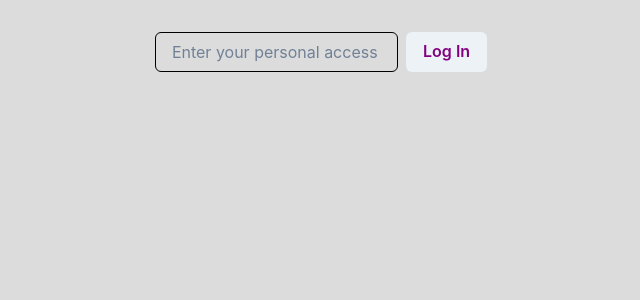
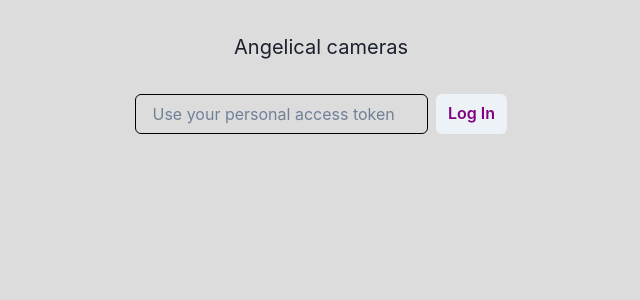
Before and after one commit to BARmonse/Angelic-Photo-Cameras, a React (Vite) app in the folder frontend/: page /login in a window 1280 px wide. Shown: the top 300 px of the page, without its empty margins (319-959 px from the left). Built offline with nearby package versions, Linux system fonts and the light colour scheme.

Commit message:
Last fixes

```diff
--- a/frontend/src/components/Login.tsx
+++ b/frontend/src/components/Login.tsx
@@ -1,4 +1,4 @@
-import { Box, Button, Input } from '@chakra-ui/react'
+import { Box, Button, Input, Text } from '@chakra-ui/react'
 import { useState } from 'react'
 import AuthenticationService from '../services/AuthenticationService'
 import { useNavigate } from 'react-router-dom'
@@ -22,11 +22,26 @@ export const Login = () => {
   }
 
   return (
-    <Box sx={{ height: '100dvh' }}>
-      <Box sx={{ display: 'flex', justifyContent: 'center', gap: '.5rem' }}>
+    <Box
+      sx={{
+        height: '100dvh',
+        display: 'flex',
+        gap: '2rem',
+        alignItems: 'center',
+        flexDirection: 'column',
+      }}
+    >
+      <Text sx={{ fontSize: '20px' }}>Angelical cameras</Text>
+      <Box
+        sx={{
+          display: 'flex',
+          justifyContent: 'center',
+          gap: '.5rem',
+        }}
+      >
         <Input
-          placeholder="Enter your personal access token"
-          sx={{ width: '20%', border: '1px solid black' }}
+          placeholder="Use your personal access token"
+          sx={{ width: '100%', border: '1px solid black' }}
           value={personalAccessToken}
           onChange={(e) => setPersonalAccessToken(e.target.value)}
         />
--- a/frontend/src/components/SharedCameraDetail.tsx
+++ b/frontend/src/components/SharedCameraDetail.tsx
@@ -149,7 +149,8 @@ export const SharedCameraDetail = () => {
       ) : (
         <Box sx={{ display: 'flex', width: '100%', flexDirection: 'column' }}>
           <Text sx={{ fontSize: '1.5rem', fontWeight: 'bold' }}>
-            These are some of the recordings from yesterday:
+            These are some of the recordings from yesterday, click one to see
+            the record:
           </Text>
           <Box sx={{ display: 'flex', gap: '.5rem', flexDirection: 'column' }}>
             {cameraRecord?.segments.map((s, index) => (
```
